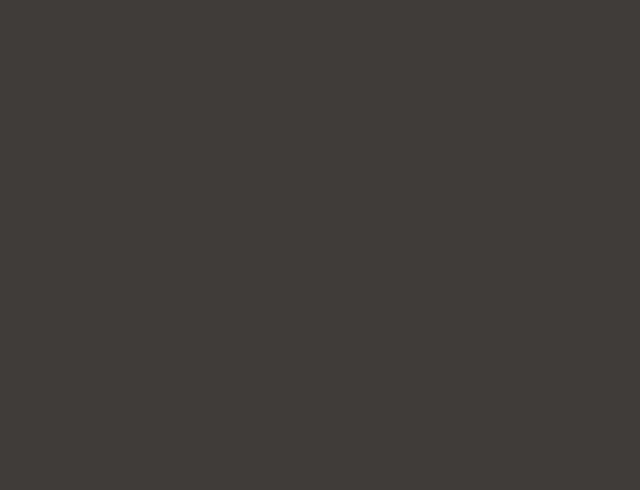
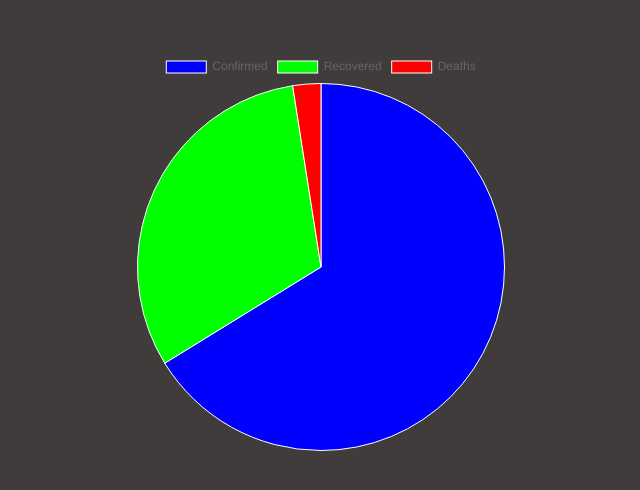
Before and after one commit to sarmatdev/covid19-visualizer, a Vue app: page / in a window 1280 px wide. Shown: the part 1020-1510 px from the top of the page, without its empty margins (319-959 px from the left). Before the commit the page ends 871 px from the top, so only its background shows below. Built offline with nearby package versions, Linux system fonts and the light colour scheme.

Commit message:
Import Pie chart

```diff
--- a/src/App.vue
+++ b/src/App.vue
@@ -3,6 +3,9 @@
     <Header />
     <section class="container">
       <Ratio />
+    </section>
+    <section class="container">
+      <PieChart />
     </section>
   </div>
 </template>
@@ -10,11 +13,13 @@
 <script>
 import Header from './components/Header';
 import Ratio from './components/Ratio';
+import PieChart from './components/PieChart';
 export default {
   name: 'App',
   components: {
     Header,
-    Ratio
+    Ratio,
+    PieChart
   }
 };
 </script>
```
